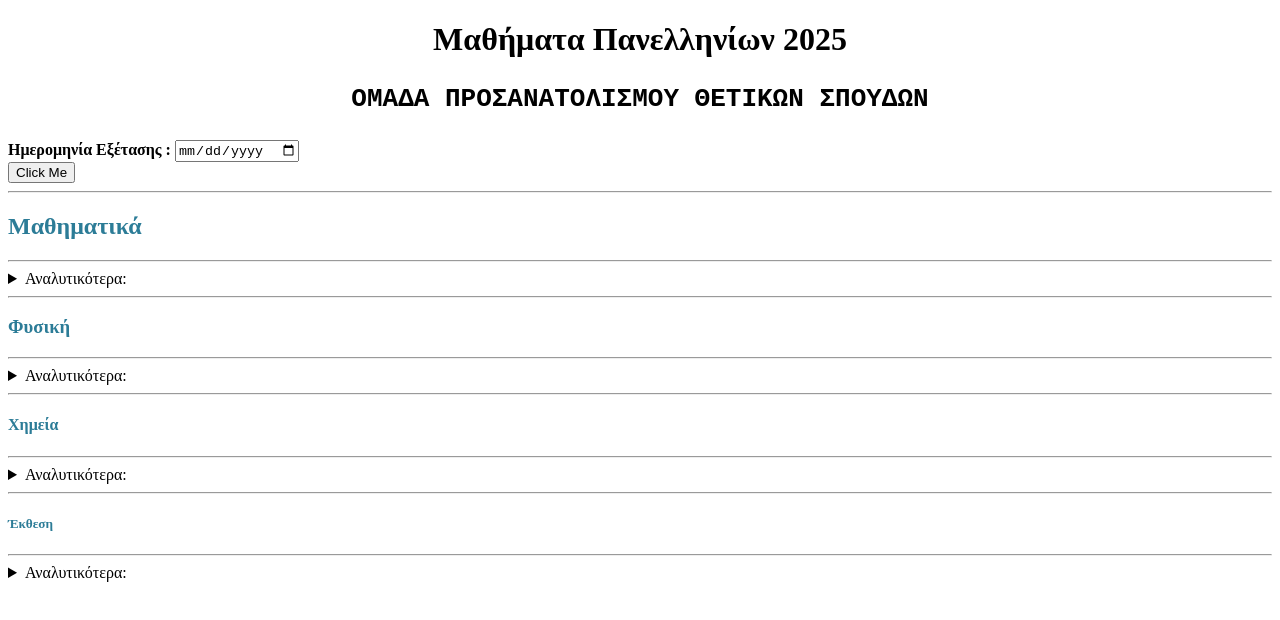
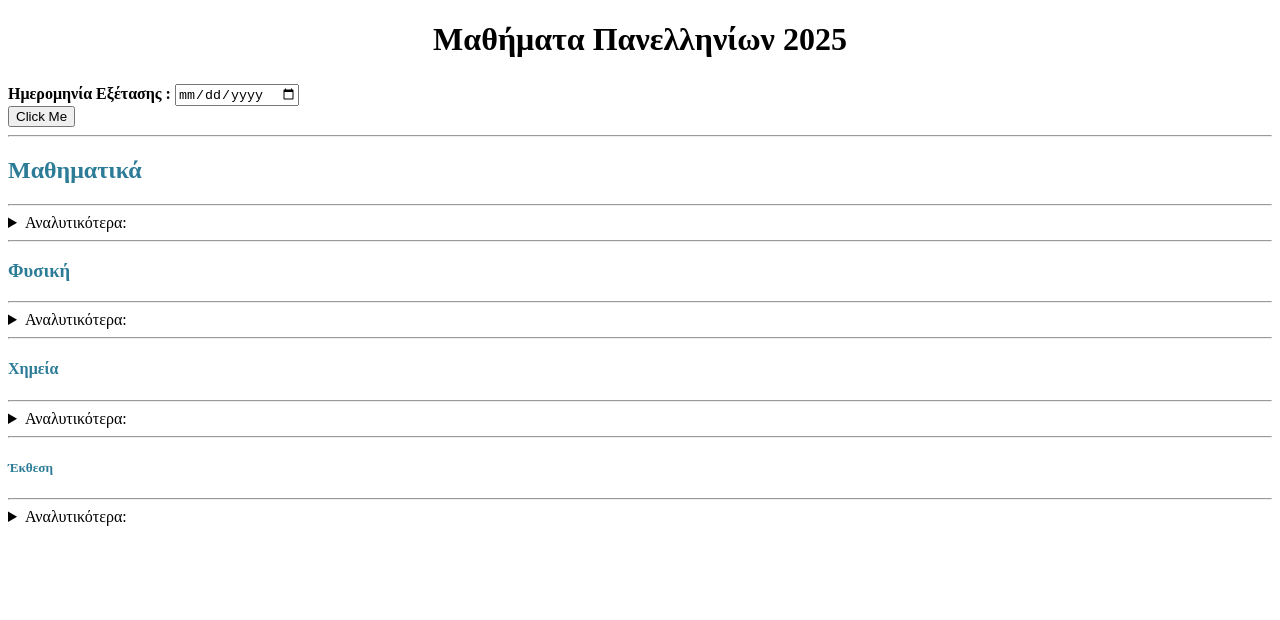
Before and after one commit to nikithmdk/nikithmdk.github.io, a plain HTML site: page index.html in a window 1280 px wide. Drawn offline with Linux system fonts and the light colour scheme.

Commit message:
Update index.html

```diff
--- a/index.html
+++ b/index.html
@@ -12,7 +12,7 @@
     <body style = "background-color:white;">
 
         <header>
-        <h1 id="demo" style="text-align: center;" >Μαθήματα Πανελληνίων 2025<pre>ΟΜΑΔΑ ΠΡΟΣΑΝΑΤΟΛΙΣΜΟΥ ΘΕΤΙΚΩΝ ΣΠΟΥΔΩΝ</h1>
+        <h1 id="demo" style="text-align: center;" >Μαθήματα Πανελληνίων 2025<pre></h1>
         </header>
             <form>
                 <label>
```
